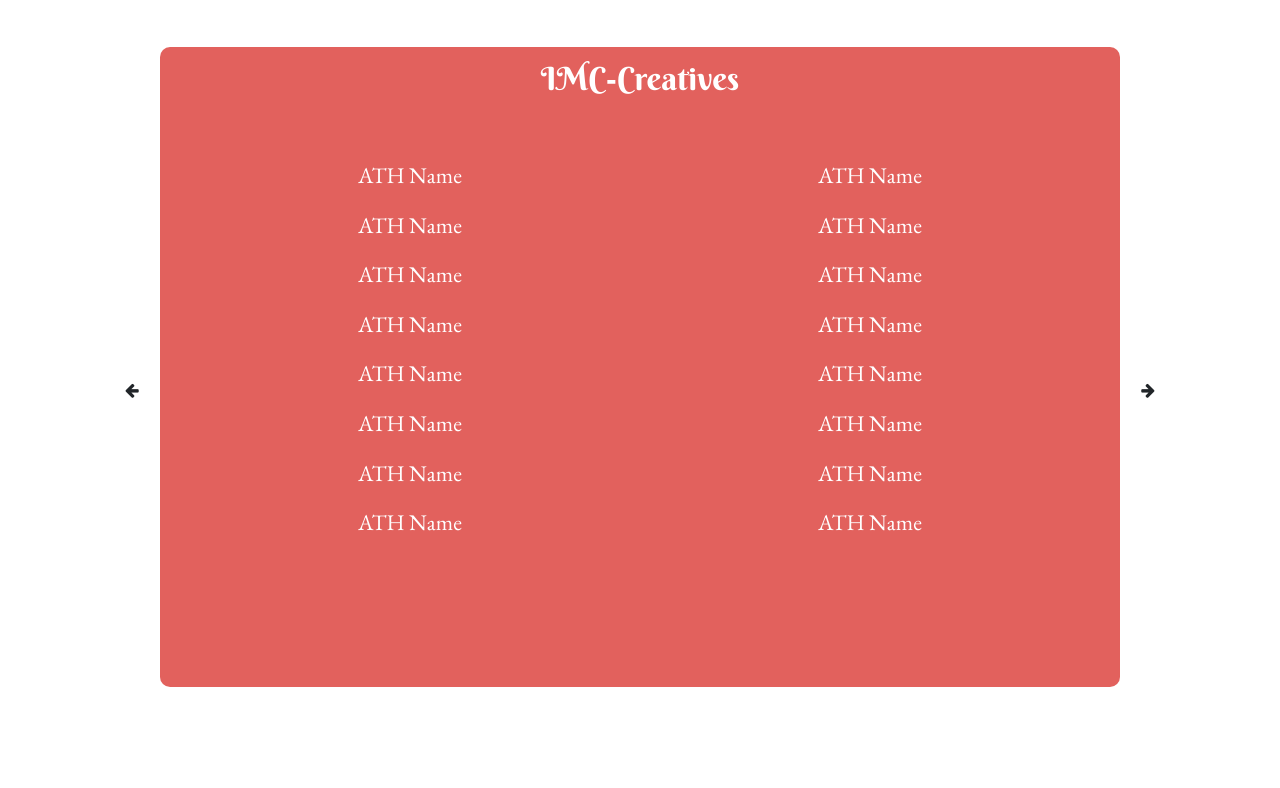
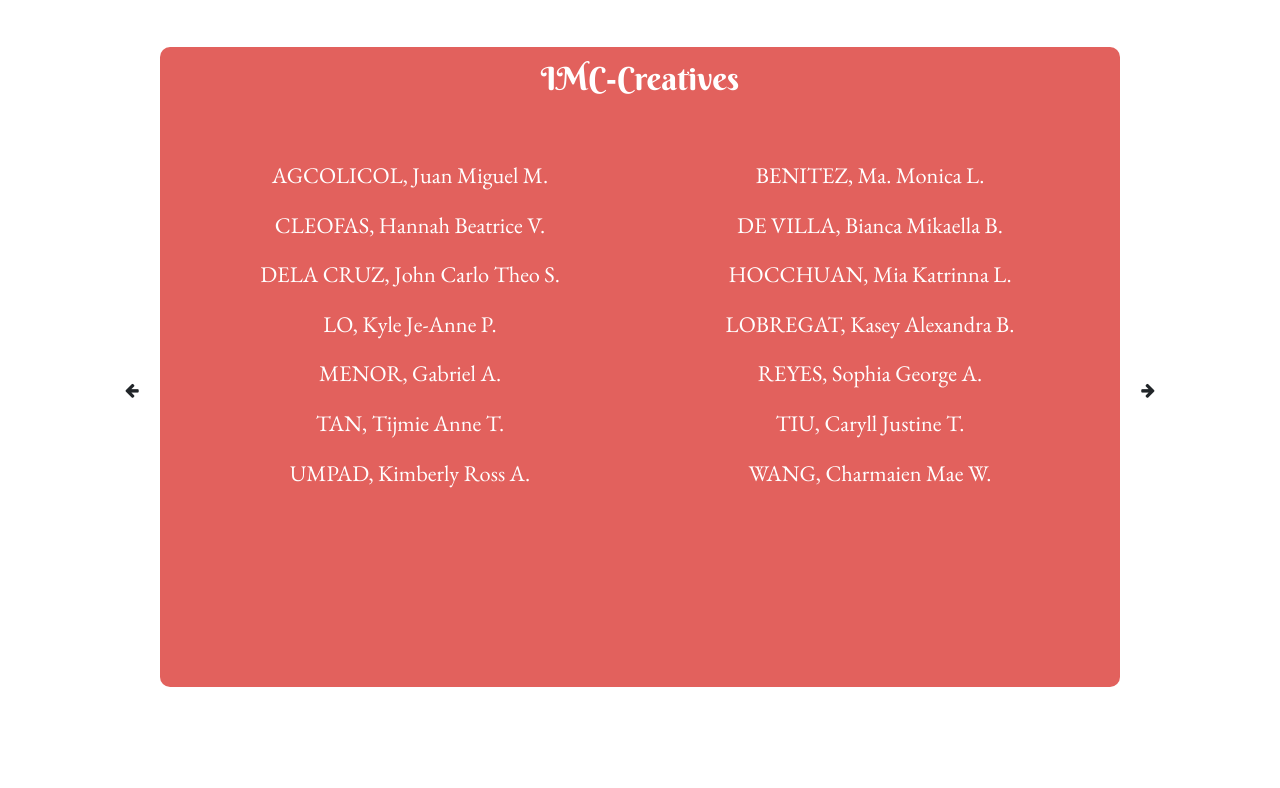
Before and after one commit to rafgabarceo/ARW2022, a PHP site: page /php/comm_page.php in a window 1280 px wide. Shown: the part 4549-5337 px from the top of the page. Run offline with PHP 8.4, Linux system fonts and the light colour scheme; some libraries are stand-ins or nearby versions.

Commit message:
Finished Executives(ath)

```diff
--- a/php/comm_page.php
+++ b/php/comm_page.php
@@ -86,41 +86,24 @@
             <span class = "btn next-arrow fa fa-arrow-right"></span>
             <section class="fade-carousel slider">
                 <!-- IMC-Creatives -->
-                <div class = "slide">
+                <div class = "slide" >
                     <div class="row">
                         <div class="col m-2 mb-5" style = "font-size: 2.5vw; text-align: center;">IMC-Creatives</div>
                     </div>
-                    <div class="row">
-                        <div class="col m-2 ath">ATH Name</div>
-                        <div class="col m-2 ath">ATH Name</div>
-                    </div>
-                    <div class="row">
-                        <div class="col m-2 ath">ATH Name</div>
-                        <div class="col m-2 ath">ATH Name</div>
-                    </div>
-                    <div class="row">
-                        <div class="col m-2 ath">ATH Name</div>
-                        <div class="col m-2 ath">ATH Name</div>
-                    </div>
-                    <div class="row">
-                        <div class="col m-2 ath">ATH Name</div>
-                        <div class="col m-2 ath">ATH Name</div>
-                    </div>
-                    <div class="row">
-                        <div class="col m-2 ath">ATH Name</div>
-                        <div class="col m-2 ath">ATH Name</div>
-                    </div>
-                    <div class="row">
-                        <div class="col m-2 ath">ATH Name</div>
-                        <div class="col m-2 ath">ATH Name</div>
-                    </div>
-                    <div class="row">
-                        <div class="col m-2 ath">ATH Name</div>
-                        <div class="col m-2 ath">ATH Name</div>
-                    </div>
-                    <div class="row">
-                        <div class="col m-2 ath">ATH Name</div>
-                        <div class="col m-2 ath">ATH Name</div>
+                    <div style = "overflow-y: scroll; overflow-x: hidden; max-height: 50vh;">
+                    <?php
+                        $imcc = array("AGCOLICOL, Juan Miguel M.", "BENITEZ, Ma. Monica L.", "CLEOFAS, Hannah Beatrice V.", "DE VILLA, Bianca Mikaella B.", "DELA CRUZ, John Carlo Theo S.", "HOCCHUAN, Mia Katrinna L.", "LO, Kyle Je-Anne P.", "LOBREGAT, Kasey Alexandra B. ", "MENOR, Gabriel A.", "REYES, Sophia George A.", "TAN, Tijmie Anne T.", "TIU, Caryll Justine T.", "UMPAD, Kimberly Ross A.", "WANG, Charmaien Mae W. ");
+                        for ($i = 0; $i < count($imcc)-1; $i = $i+2) {
+                            echo "<div class=\"row\">";
+                            echo "<div class=\"col m-2 ath\">";
+                            echo $imcc[$i];
+                            echo "</div>";
+                            echo "<div class=\"col m-2 ath\">";
+                            echo $imcc[$i+1];
+                            echo "</div></div>";
+                        }
+                    ?>
+
                     </div>
                 </div>
                 <!-- IMC-Publicity -->
@@ -128,38 +111,19 @@
                     <div class="row">
                         <div class="col m-2 mb-5" style = "font-size: 2.5vw; text-align: center;">IMC-Publicity</div>
                     </div>
-                    <div class="row">
-                        <div class="col m-2 ath">ATH Name</div>
-                        <div class="col m-2 ath">ATH Name</div>
-                    </div>
-                    <div class="row">
-                        <div class="col m-2 ath">ATH Name</div>
-                        <div class="col m-2 ath">ATH Name</div>
-                    </div>
-                    <div class="row">
-                        <div class="col m-2 ath">ATH Name</div>
-                        <div class="col m-2 ath">ATH Name</div>
-                    </div>
-                    <div class="row">
-                        <div class="col m-2 ath">ATH Name</div>
-                        <div class="col m-2 ath">ATH Name</div>
-                    </div>
-                    <div class="row">
-                        <div class="col m-2 ath">ATH Name</div>
-                        <div class="col m-2 ath">ATH Name</div>
-                    </div>
-                    <div class="row">
-                        <div class="col m-2 ath">ATH Name</div>
-                        <div class="col m-2 ath">ATH Name</div>
-                    </div>
-                    <div class="row">
-                        <div class="col m-2 ath">ATH Name</div>
-                        <div class="col m-2 ath">ATH Name</div>
-                    </div>
-                    <div class="row">
-                        <div class="col m-2 ath">ATH Name</div>
-                        <div class="col m-2 ath">ATH Name</div>
-                    </div>
+                    <?php
+                        $imcp = array("ONG, Alvin Royce A.", "CRISPINO, Eulaine Y.", "LOPEZ, Francesca Gabrielle D.", "TAN, Jeanine Adelaide O.", "TENORIO, Alexandra Nicole L.", "TOLENTINO, Yda Maru G.", "TCHOI, Julianne Christine T.", "MORGAN, Jessica Mara L.", "TOPACIO, Paolo Lino B.", "GALVAN, Carlos Nikko I.", "QUIAMBAO, Ian Carl Bennydict S.", "TOLENTINO, Irish Kate M.");
+                        for ($i = 0; $i < count($imcp)-1; $i = $i+2) {
+                            echo "<div class=\"row\">";
+                            echo "<div class=\"col m-2 ath\">";
+                            echo $imcp[$i];
+                            echo "</div>";
+                            echo "<div class=\"col m-2 ath\">";
+                            echo $imcp[$i+1];
+                            echo "</div></div>";
+                        }
+
+                    ?>
 
                 </div>
                 <!-- Corporate Relations -->
@@ -167,37 +131,23 @@
                     <div class="row">
                         <div class="col m-2 mb-5" style = "font-size: 2.5vw; text-align: center;">Corporate Relations</div>
                     </div>
-                    <div class="row">
-                        <div class="col m-2 ath">ATH Name</div>
-                        <div class="col m-2 ath">ATH Name</div>
-                    </div>
-                    <div class="row">
-                        <div class="col m-2 ath">ATH Name</div>
-                        <div class="col m-2 ath">ATH Name</div>
-                    </div>
-                    <div class="row">
-                        <div class="col m-2 ath">ATH Name</div>
-                        <div class="col m-2 ath">ATH Name</div>
-                    </div>
-                    <div class="row">
-                        <div class="col m-2 ath">ATH Name</div>
-                        <div class="col m-2 ath">ATH Name</div>
-                    </div>
-                    <div class="row">
-                        <div class="col m-2 ath">ATH Name</div>
-                        <div class="col m-2 ath">ATH Name</div>
-                    </div>
-                    <div class="row">
-                        <div class="col m-2 ath">ATH Name</div>
-                        <div class="col m-2 ath">ATH Name</div>
-                    </div>
-                    <div class="row">
-                        <div class="col m-2 ath">ATH Name</div>
-                        <div class="col m-2 ath">ATH Name</div>
-                    </div>
-                    <div class="row">
-                        <div class="col m-2 ath">ATH Name</div>
-                        <div class="col m-2 ath">ATH Name</div>
+                    <div style = "overflow-y: scroll; overflow-x: hidden; max-height: 50vh;">
+                    <?php
+                        $crel = array("ANG, Austin Wesley", "ANG, Madeleine", "ANG, Maxine Rei", "ARCAMO, Veronica Jill L.", "CAMARITE, Maersk Darielle", "CORTES, Jose Gabriel", "CUA, James Matthew", "DUI, Angela Rae", "ESPINOSA, Patricia Anne", "GOH TO KANG, Raphael Ivan", "GONZALEZ, Beatrix", "LAM, Janelle Claire", "MATIAS, Bernard", "PATRON, Ma. Beatriz", "ROJAS, Bianca Dionnaphel", "SALVADOR, Merylle Shayne", "SO, Alexandra Bernice", "TAN,Nicole Aubrey", "TOBIAS, Isaiah Julius", "TORRES, Cassandra Raine", "TRIBUNAL, Kyla Patricia");
+                        for ($i = 0; $i < count($crel)-1; $i = $i+2) {
+                            echo "<div class=\"row\">";
+                            echo "<div class=\"col m-2 ath\">";
+                            echo $crel[$i];
+                            echo "</div>";
+                            echo "<div class=\"col m-2 ath\">";
+                            echo $crel[$i+1];
+                            echo "</div></div>";
+                        }
+                        echo "<div class=\"row\">";
+                        echo "<div class=\"col m-2 ath\">";
+                        echo "TRIBUNAL, Kyla Patricia";
+                        echo "</div></div>";
+                    ?>
                     </div>
                 </div>
                 <!-- Events -->
@@ -205,37 +155,19 @@
                     <div class="row">
                         <div class="col m-2 mb-5" style = "font-size: 2.5vw; text-align: center;">Events</div>
                     </div>
-                    <div class="row">
-                        <div class="col m-2 ath">ATH Name</div>
-                        <div class="col m-2 ath">ATH Name</div>
-                    </div>
-                    <div class="row">
-                        <div class="col m-2 ath">ATH Name</div>
-                        <div class="col m-2 ath">ATH Name</div>
-                    </div>
-                    <div class="row">
-                        <div class="col m-2 ath">ATH Name</div>
-                        <div class="col m-2 ath">ATH Name</div>
-                    </div>
-                    <div class="row">
-                        <div class="col m-2 ath">ATH Name</div>
-                        <div class="col m-2 ath">ATH Name</div>
-                    </div>
-                    <div class="row">
-                        <div class="col m-2 ath">ATH Name</div>
-                        <div class="col m-2 ath">ATH Name</div>
-                    </div>
-                    <div class="row">
-                        <div class="col m-2 ath">ATH Name</div>
-                        <div class="col m-2 ath">ATH Name</div>
-                    </div>
-                    <div class="row">
-                        <div class="col m-2 ath">ATH Name</div>
-                        <div class="col m-2 ath">ATH Name</div>
-                    </div>
-                    <div class="row">
-                        <div class="col m-2 ath">ATH Name</div>
-                        <div class="col m-2 ath">ATH Name</div>
+                    <div style = "overflow-y: scroll; overflow-x: hidden; max-height: 50vh;">
+                    <?php
+                        $events = array("ANTIPORDA, Bea Claire W.", "APLACADOR, Joellyn P.", "BASILA, Mary Jenwil S.", "CO, Andee Beyonce M.", "DAVID, Elle Joanne", "DAVID, Rafaella T.", "DAYU, Ayahnna Rykah B.", "DY, Winnie F.", "ENCARNACION, Keanna Nicolei R.", "LEE, Caitlin Breanna N.", "MAYOR, Zailley Chanel S.", "ORENCIA, Asti Alfonso B.", "PALLORINA, Chelsea Caxandra S.", "SANTOS, Samantha Rose", "SI, McNeil Jason G.", "SISON, Nicole Andrea C.", "TAN, Kaye Sydney Y.", "TAN, Megan Allison S.", "TORIBIO, Hannah Jane DC", "YU, Alyana Olivia I.");
+                        for ($i = 0; $i < count($events); $i = $i+2) {
+                            echo "<div class=\"row\">";
+                            echo "<div class=\"col m-2 ath\">";
+                            echo $events[$i];
+                            echo "</div>";
+                            echo "<div class=\"col m-2 ath\">";
+                            echo $events[$i+1];
+                            echo "</div></div>";
+                        }
+                    ?>
                     </div>
                 </div>
                 <!-- Organizational Relations -->
@@ -243,190 +175,94 @@
                     <div class="row">
                         <div class="col m-2 mb-5" style = "font-size: 2.5vw; text-align: center;">Organizational Relations</div>
                     </div>
-                    <div class="row">
-                        <div class="col m-2 ath">ATH Name</div>
-                        <div class="col m-2 ath">ATH Name</div>
-                    </div>
-                    <div class="row">
-                        <div class="col m-2 ath">ATH Name</div>
-                        <div class="col m-2 ath">ATH Name</div>
-                    </div>
-                    <div class="row">
-                        <div class="col m-2 ath">ATH Name</div>
-                        <div class="col m-2 ath">ATH Name</div>
-                    </div>
-                    <div class="row">
-                        <div class="col m-2 ath">ATH Name</div>
-                        <div class="col m-2 ath">ATH Name</div>
-                    </div>
-                    <div class="row">
-                        <div class="col m-2 ath">ATH Name</div>
-                        <div class="col m-2 ath">ATH Name</div>
-                    </div>
-                    <div class="row">
-                        <div class="col m-2 ath">ATH Name</div>
-                        <div class="col m-2 ath">ATH Name</div>
-                    </div>
-                    <div class="row">
-                        <div class="col m-2 ath">ATH Name</div>
-                        <div class="col m-2 ath">ATH Name</div>
-                    </div>
-                    <div class="row">
-                        <div class="col m-2 ath">ATH Name</div>
-                        <div class="col m-2 ath">ATH Name</div>
-                    </div>
+                    <?php
+                        $orel = array("BARRIETA, Razel Fame A.", "BAYON, Jiannah Alyssa", "CHAN, Jaeyanne A.", "CODERES, Louie Jen M.", "CUCIO, Alyanna Francesca P.", "JANABON, Daniella Louise D.", "LAM, Sherry Ann S.", "MARQUEZ, Marc Anthony Adalson F.", "MATSUMURA, Michiyo P.", "PULUMBARIT, Moira Noelle E.", "REYES, Michaela Julia D. ", "SEBASTIAN, Jillian Dominique C.", "SIA, Chloe S. ", "TAN, Jasmine Eunice G.", "TAN, Krizzia Anne Marie N.", "TIO, Kathlyn L.");
+                        for ($i = 0; $i < count($orel); $i = $i+2) {
+                            echo "<div class=\"row\">";
+                            echo "<div class=\"col m-2 ath\">";
+                            echo $orel[$i];
+                            echo "</div>";
+                            echo "<div class=\"col m-2 ath\">";
+                            echo $orel[$i+1];
+                            echo "</div></div>";
+                        }
+                    ?>
                 </div>
                 <!-- Web Development -->
                 <div class = "slide">
                     <div class="row">
                         <div class="col m-2 mb-5" style = "font-size: 2.5vw; text-align: center;">Web Development</div>
                     </div>
-                    <div class="row">
-                        <div class="col m-2 ath">ATH Name</div>
-                        <div class="col m-2 ath">ATH Name</div>
-                    </div>
-                    <div class="row">
-                        <div class="col m-2 ath">ATH Name</div>
-                        <div class="col m-2 ath">ATH Name</div>
-                    </div>
-                    <div class="row">
-                        <div class="col m-2 ath">ATH Name</div>
-                        <div class="col m-2 ath">ATH Name</div>
-                    </div>
-                    <div class="row">
-                        <div class="col m-2 ath">ATH Name</div>
-                        <div class="col m-2 ath">ATH Name</div>
-                    </div>
-                    <div class="row">
-                        <div class="col m-2 ath">ATH Name</div>
-                        <div class="col m-2 ath">ATH Name</div>
-                    </div>
-                    <div class="row">
-                        <div class="col m-2 ath">ATH Name</div>
-                        <div class="col m-2 ath">ATH Name</div>
-                    </div>
-                    <div class="row">
-                        <div class="col m-2 ath">ATH Name</div>
-                        <div class="col m-2 ath">ATH Name</div>
-                    </div>
-                    <div class="row">
-                        <div class="col m-2 ath">ATH Name</div>
-                        <div class="col m-2 ath">ATH Name</div>
-                    </div>
+                    <?php
+                        $webd = array("ANDRES, Wray Nathan M.", "CAI, Joyce Yuenlam H.", "CHUA, Imee Nicole C.", "MALINIS, Migelle Jihro F.", "NGO, William Jefferson D.", "OCAMPO, John Dominic I.", "ONG, Phebe T.", "RASING, Kobi Angelo S.", "VAAY, Mhikaella Mae M.", "YANG, Jheorgia H.");
+                        for ($i = 0; $i < count($webd); $i = $i+2) {
+                            echo "<div class=\"row\">";
+                            echo "<div class=\"col m-2 ath\">";
+                            echo $webd[$i];
+                            echo "</div>";
+                            echo "<div class=\"col m-2 ath\">";
+                            echo $webd[$i+1];
+                            echo "</div></div>";
+                        }
+                    ?>
                 </div>
                 <!-- Technical Logisitcs -->
                 <div class = "slide">
                     <div class="row">
                         <div class="col m-2 mb-5" style = "font-size: 2.5vw; text-align: center;">Technical Logisitics</div>
                     </div>
-                    <div class="row">
-                        <div class="col m-2 ath">ATH Name</div>
-                        <div class="col m-2 ath">ATH Name</div>
-                    </div>
-                    <div class="row">
-                        <div class="col m-2 ath">ATH Name</div>
-                        <div class="col m-2 ath">ATH Name</div>
-                    </div>
-                    <div class="row">
-                        <div class="col m-2 ath">ATH Name</div>
-                        <div class="col m-2 ath">ATH Name</div>
-                    </div>
-                    <div class="row">
-                        <div class="col m-2 ath">ATH Name</div>
-                        <div class="col m-2 ath">ATH Name</div>
-                    </div>
-                    <div class="row">
-                        <div class="col m-2 ath">ATH Name</div>
-                        <div class="col m-2 ath">ATH Name</div>
-                    </div>
-                    <div class="row">
-                        <div class="col m-2 ath">ATH Name</div>
-                        <div class="col m-2 ath">ATH Name</div>
-                    </div>
-                    <div class="row">
-                        <div class="col m-2 ath">ATH Name</div>
-                        <div class="col m-2 ath">ATH Name</div>
-                    </div>
-                    <div class="row">
-                        <div class="col m-2 ath">ATH Name</div>
-                        <div class="col m-2 ath">ATH Name</div>
-                    </div>
+                    <?php
+                        $techl = array("BALON, Maria Angelika B.", "BITANCOR, Cheyenne Ritz E.", "LIM, Stephanie Monica", "LOPEZ, Lawrence Adriel L.", "MAGNO, Carlos Joaquin V.", "MOLO, Carlos Sebastian V. ", "PAGUIRIGAN, Marie Joanna A.", "SOBONG, Christina Louise B.", "SY, Faustine Eileen T.", "TERROBIAS, Kyla Louisse F.");
+                        for ($i = 0; $i < count($techl); $i = $i+2) {
+                            echo "<div class=\"row\">";
+                            echo "<div class=\"col m-2 ath\">";
+                            echo $techl[$i];
+                            echo "</div>";
+                            echo "<div class=\"col m-2 ath\">";
+                            echo $techl[$i+1];
+                            echo "</div></div>";
+                        }
+                        echo "<div class=\"row\">";
+                        echo "<div class=\"col m-2 ath\">";
+                        echo "TORRES, Julienne Claire M.";
+                        echo "</div></div>";
+                    ?>
                 </div>
                 <!-- Documentations -->
                 <div class = "slide">
                     <div class="row">
                         <div class="col m-2 mb-5" style = "font-size: 2.5vw; text-align: center;">Documentations</div>
                     </div>
-                    <div class="row">
-                        <div class="col m-2 ath">ATH Name</div>
-                        <div class="col m-2 ath">ATH Name</div>
-                    </div>
-                    <div class="row">
-                        <div class="col m-2 ath">ATH Name</div>
-                        <div class="col m-2 ath">ATH Name</div>
-                    </div>
-                    <div class="row">
-                        <div class="col m-2 ath">ATH Name</div>
-                        <div class="col m-2 ath">ATH Name</div>
-                    </div>
-                    <div class="row">
-                        <div class="col m-2 ath">ATH Name</div>
-                        <div class="col m-2 ath">ATH Name</div>
-                    </div>
-                    <div class="row">
-                        <div class="col m-2 ath">ATH Name</div>
-                        <div class="col m-2 ath">ATH Name</div>
-                    </div>
-                    <div class="row">
-                        <div class="col m-2 ath">ATH Name</div>
-                        <div class="col m-2 ath">ATH Name</div>
-                    </div>
-                    <div class="row">
-                        <div class="col m-2 ath">ATH Name</div>
-                        <div class="col m-2 ath">ATH Name</div>
-                    </div>
-                    <div class="row">
-                        <div class="col m-2 ath">ATH Name</div>
-                        <div class="col m-2 ath">ATH Name</div>
-                    </div>
+                    <?php
+                        $docu = array("ANCAJAS, Elisha Nissi M.", "BUENDIA, Melvin Angelo N.", "CASTILLO, Pearl P.", "CHUA, Johnica C.", "CRIBE, Miguel Antonio", "DIONELA, Matthew Joseph C.", "LAMBINO, Rekiya T.", "SABANDAL, Raya Marie C.", "SO, Julianne Katrina", "SOLETA, Fiona", "SY, Beal Cynric C.", "TSANG, Denzel Kenshin");
+                        for ($i = 0; $i < count($docu); $i = $i+2) {
+                            echo "<div class=\"row\">";
+                            echo "<div class=\"col m-2 ath\">";
+                            echo $docu[$i];
+                            echo "</div>";
+                            echo "<div class=\"col m-2 ath\">";
+                            echo $docu[$i+1];
+                            echo "</div></div>";
+                        }
+                    ?>
                 </div>
                 <!-- Finance -->
                 <div class = "slide">
                     <div class="row">
                         <div class="col m-2 mb-5" style = "font-size: 2.5vw; text-align: center;">Finance</div>
                     </div>
-                    <div class="row">
-                        <div class="col m-2 ath">ATH Name</div>
-                        <div class="col m-2 ath">ATH Name</div>
-                    </div>
-                    <div class="row">
-                        <div class="col m-2 ath">ATH Name</div>
-                        <div class="col m-2 ath">ATH Name</div>
-                    </div>
-                    <div class="row">
-                        <div class="col m-2 ath">ATH Name</div>
-                        <div class="col m-2 ath">ATH Name</div>
-                    </div>
-                    <div class="row">
-                        <div class="col m-2 ath">ATH Name</div>
-                        <div class="col m-2 ath">ATH Name</div>
-                    </div>
-                    <div class="row">
-                        <div class="col m-2 ath">ATH Name</div>
-                        <div class="col m-2 ath">ATH Name</div>
-                    </div>
-                    <div class="row">
-                        <div class="col m-2 ath">ATH Name</div>
-                        <div class="col m-2 ath">ATH Name</div>
-                    </div>
-                    <div class="row">
-                        <div class="col m-2 ath">ATH Name</div>
-                        <div class="col m-2 ath">ATH Name</div>
-                    </div>
-                    <div class="row">
-                        <div class="col m-2 ath">ATH Name</div>
-                        <div class="col m-2 ath">ATH Name</div>
-                    </div>
+                    <?php
+                        $fin = array("ALANO, Allyana Aubrey", "ALCASID, Brian Philip", "BEJOSANO, Misha Kathleen", "FENIS, J Dean Taufik", "LAM, Cherwin Rayman", "LIM, Matthew Andrew Kung", "NAVARRO, Dominic", "RUIZ, Ma. Hannah Isabella");
+                        for ($i = 0; $i < count($fin); $i = $i+2) {
+                            echo "<div class=\"row\">";
+                            echo "<div class=\"col m-2 ath\">";
+                            echo $fin[$i];
+                            echo "</div>";
+                            echo "<div class=\"col m-2 ath\">";
+                            echo $fin[$i+1];
+                            echo "</div></div>";
+                        }
+                    ?>
                 </div>
             </section>
         </div>
```
